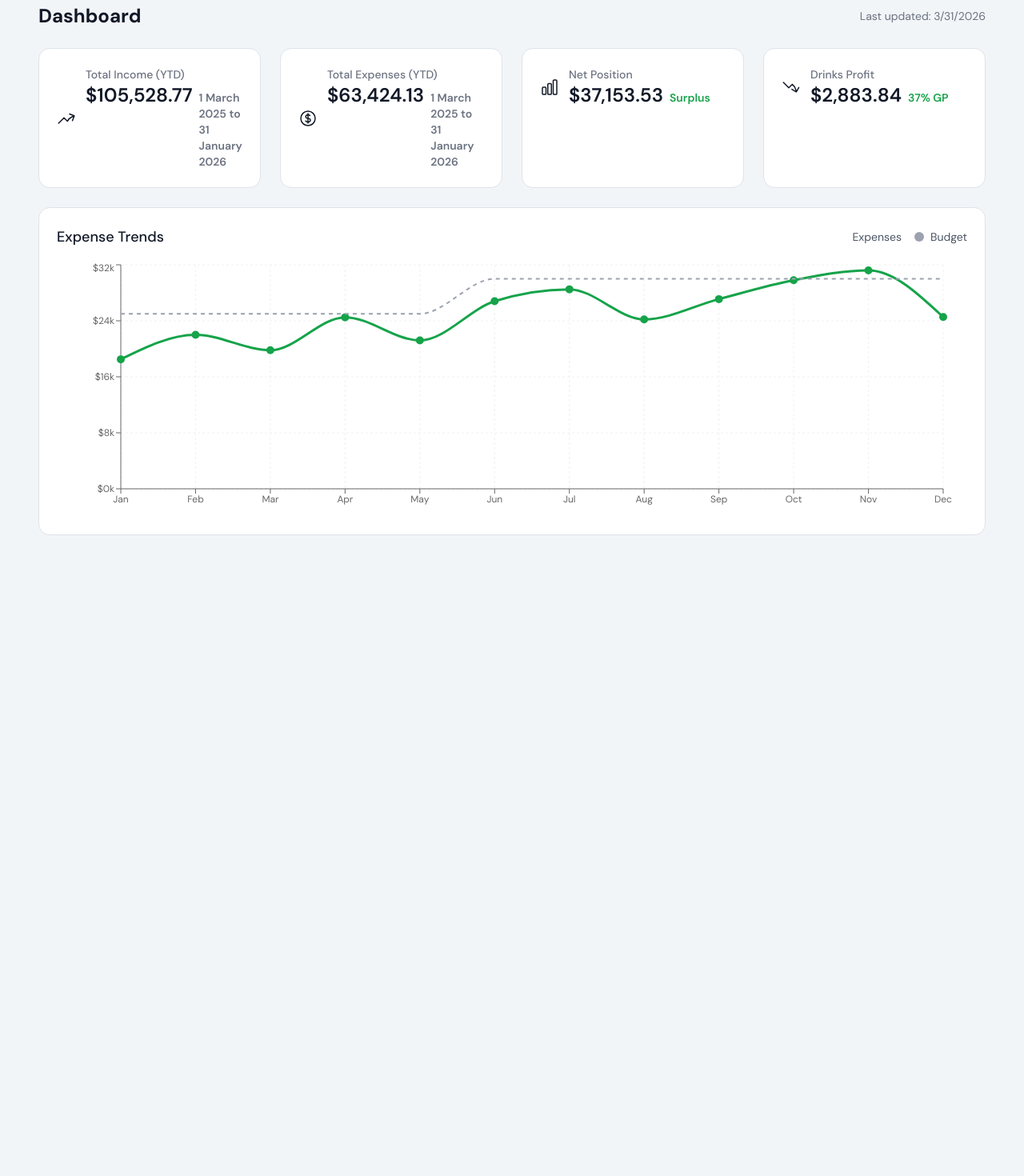
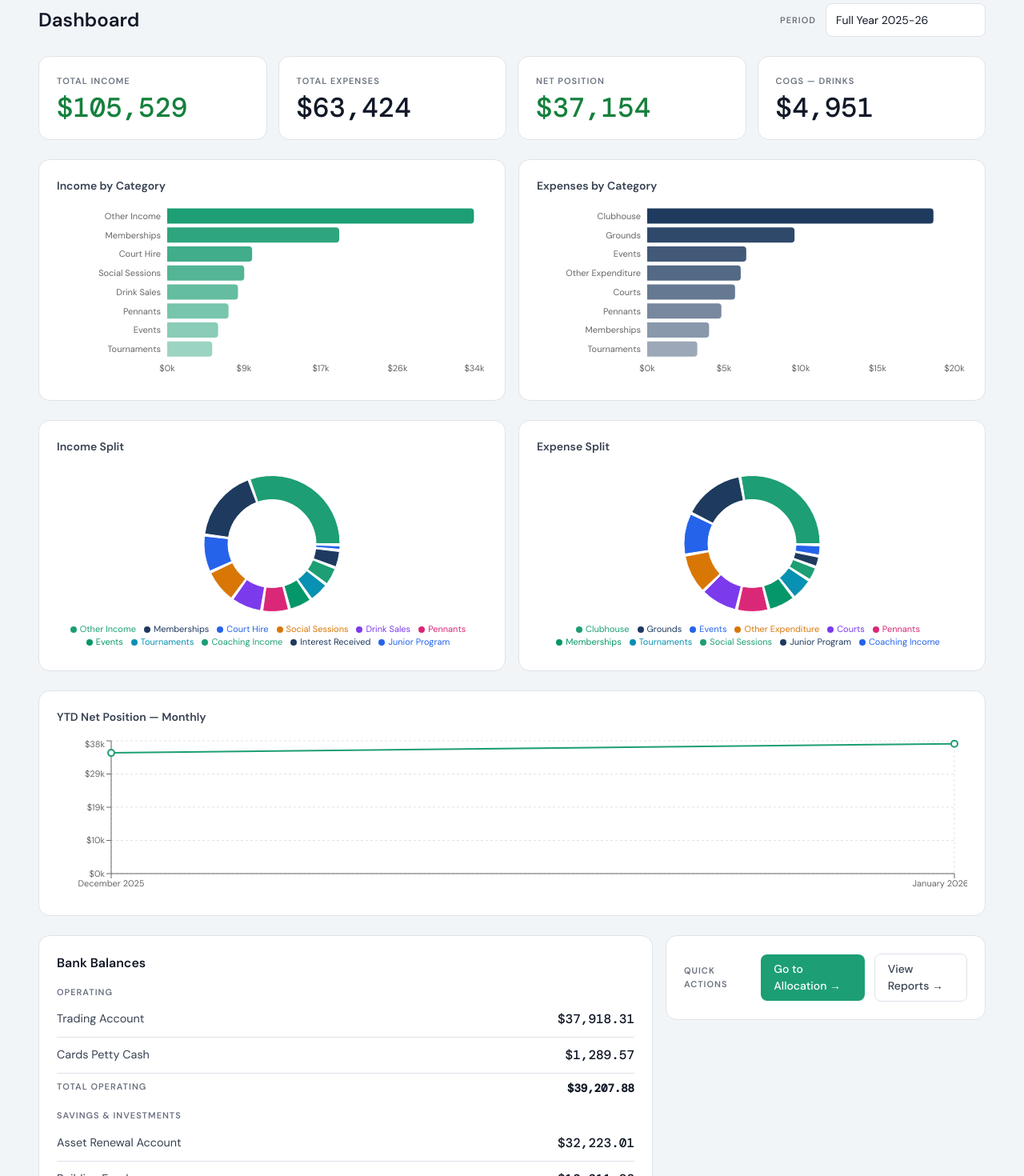
Before and after one commit to BrunoTheBaker/tennis-expense-tracker, a Next.js app: page / in a window 1280 px wide. Shown: the part 80-1550 px from the top of the page at 80% size. Before the commit the page ends 800 px from the top, so only its background shows below. Built offline with nearby package versions, Linux system fonts and the light colour scheme.

Commit message:
feat: build Dashboard page with period selector and charts

```diff
--- a/src/app/page.tsx
+++ b/src/app/page.tsx
@@ -1,5 +1,67 @@
-import { Dashboard } from '@/components/dashboard/Dashboard'
+'use client'
 
-export default function Home() {
-  return <Dashboard />
+import { useState } from 'react'
+import { PERIODS, LATEST_PERIOD_KEY } from '@/lib/financialData'
+import PeriodSelector from '@/components/dashboard/PeriodSelector'
+import KpiCards from '@/components/dashboard/KpiCards'
+import BankBalances from '@/components/dashboard/BankBalances'
+import CategoryBarChart from '@/components/dashboard/CategoryBarChart'
+import CategoryPieChart from '@/components/dashboard/CategoryPieChart'
+import MonthlyTrendChart from '@/components/dashboard/MonthlyTrendChart'
+import QuickActions from '@/components/dashboard/QuickActions'
+import AiChatPlaceholder from '@/components/dashboard/AiChatPlaceholder'
+
+export default function DashboardPage() {
+  const [periodKey, setPeriodKey] = useState<string>('full-year')
+
+  const resolvedKey = periodKey === 'full-year' ? LATEST_PERIOD_KEY : periodKey
+  const period = PERIODS[resolvedKey]
+
+  if (!period) {
+    return (
+      <div className="card text-center py-12" style={{ color: 'var(--text-3)' }}>
+        No data available for this period yet.
+      </div>
+    )
+  }
+
+  return (
+    <div className="space-y-6">
+      {/* Header */}
+      <div className="flex items-center justify-between">
+        <h1 className="text-2xl font-semibold" style={{ color: 'var(--text-1)' }}>
+          Dashboard
+        </h1>
+        <PeriodSelector value={periodKey} onChange={setPeriodKey} />
+      </div>
+
+      {/* KPI row */}
+      <KpiCards period={period} />
+
+      {/* Charts row */}
+      <div className="grid grid-cols-2 gap-4">
+        <CategoryBarChart period={period} mode="income" />
+        <CategoryBarChart period={period} mode="expense" />
+      </div>
+
+      <div className="grid grid-cols-2 gap-4">
+        <CategoryPieChart period={period} mode="income" />
+        <CategoryPieChart period={period} mode="expense" />
+      </div>
+
+      {/* Monthly trend — only on full year */}
+      {periodKey === 'full-year' && <MonthlyTrendChart />}
+
+      {/* Bank balances + quick actions */}
+      <div className="grid grid-cols-[1fr_400px] gap-4 items-start">
+        <BankBalances period={period} />
+        <div className="space-y-4">
+          <QuickActions />
+        </div>
+      </div>
+
+      {/* AI chat */}
+      <AiChatPlaceholder />
+    </div>
+  )
 }
```
